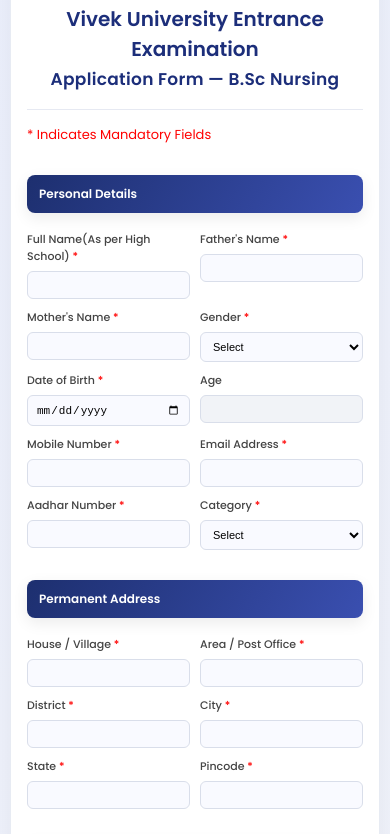
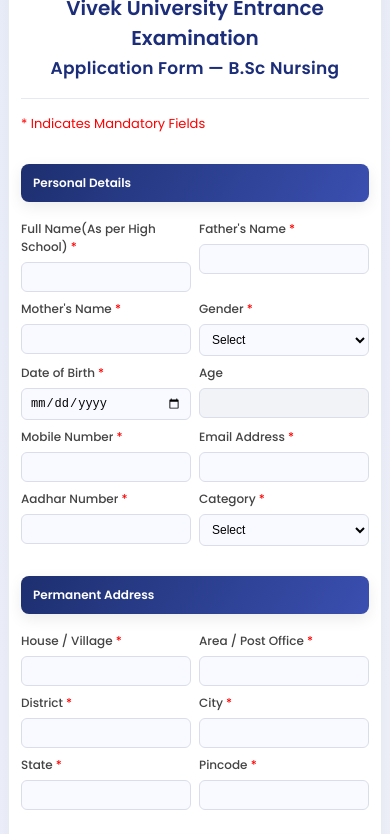
Before and after one commit to digiihelpdesk-prog/Application-Form-Nursing, a website: page index.html in a window 390 px wide. Shown: the part 98-932 px from the top of the page. Drawn offline with Linux system fonts and the light colour scheme.

Commit message:
Fixed mobile responsive

```diff
--- a/Style2.css
+++ b/Style2.css
@@ -223,22 +223,29 @@
 /* ───────── MOBILE RESPONSIVE ───────── */
 @media (max-width:768px){
 body{
-padding:10px;
+padding:8px;
+overflow-x:hidden;
 }
 
 .container{
-padding:16px;
+padding:12px;
+width:100%;
+box-sizing:border-box;
 }
 
 .grid{
 grid-template-columns:repeat(2,1fr) !important;
-gap:10px;
+gap:8px;
+}
+
+.form-group{
+width:100%;
 }
 
 .form-group input,
 .form-group select{
 padding:7px 8px;
-font-size:11px;
+font-size:12px;
 width:100%;
 box-sizing:border-box;
 }
@@ -247,14 +254,20 @@
 width:100%;
 font-size:10px;
 padding:4px;
+box-sizing:border-box;
 }
 
 .form-group label{
-font-size:11px;
+font-size:12px;
 }
 
 .university-info h1{
-font-size:18px;
+font-size:16px;
+}
+
+.university-logo{
+width:90px !important;
+height:50px !important;
 }
 
 .submit-btn{
@@ -266,8 +279,7 @@
 padding:10px 12px;
 }
 
-.university-logo{
-width:100px !important;
-height:55px !important;
+h2{
+font-size:16px;
 }
 }
```
